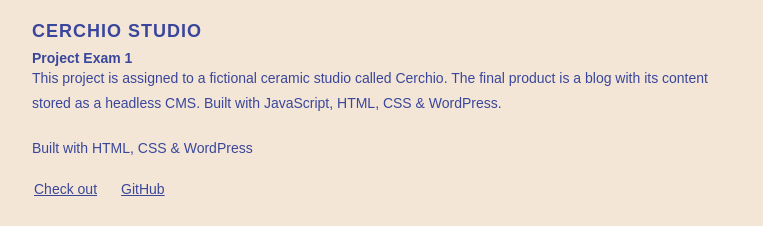
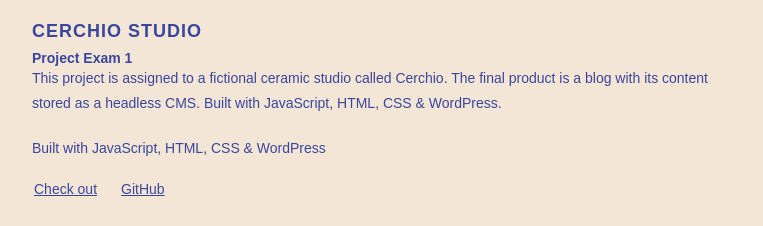
Before and after one commit to mathildeew/mathildeelinor-react, a React (Vite) app: page /portfolio in a window 1280 px wide. Shown: the part 2880-3106 px from the top of the page, without its empty margins (258-1021 px from the left). Built offline with nearby package versions, Linux system fonts and the light colour scheme; a web font is replaced by a local one.

Commit message:
small edit to projects

```diff
--- a/src/js/projects.js
+++ b/src/js/projects.js
@@ -37,7 +37,7 @@
     title: "Project Exam 1",
     description:
       "This project is assigned to a fictional ceramic studio called Cerchio. The final product is a blog with its content stored as a headless CMS. Built with JavaScript, HTML, CSS & WordPress.",
-    languages: "Built with HTML, CSS & WordPress",
+    languages: "Built with JavaScript, HTML, CSS & WordPress",
     image: "../../public/projects/cerchiostudio.jpg",
     github: "https://github.com/mathildeew/projext-exam-1-cerchio-studio",
     link: "https://cerchio-studio.netlify.app/",
```
